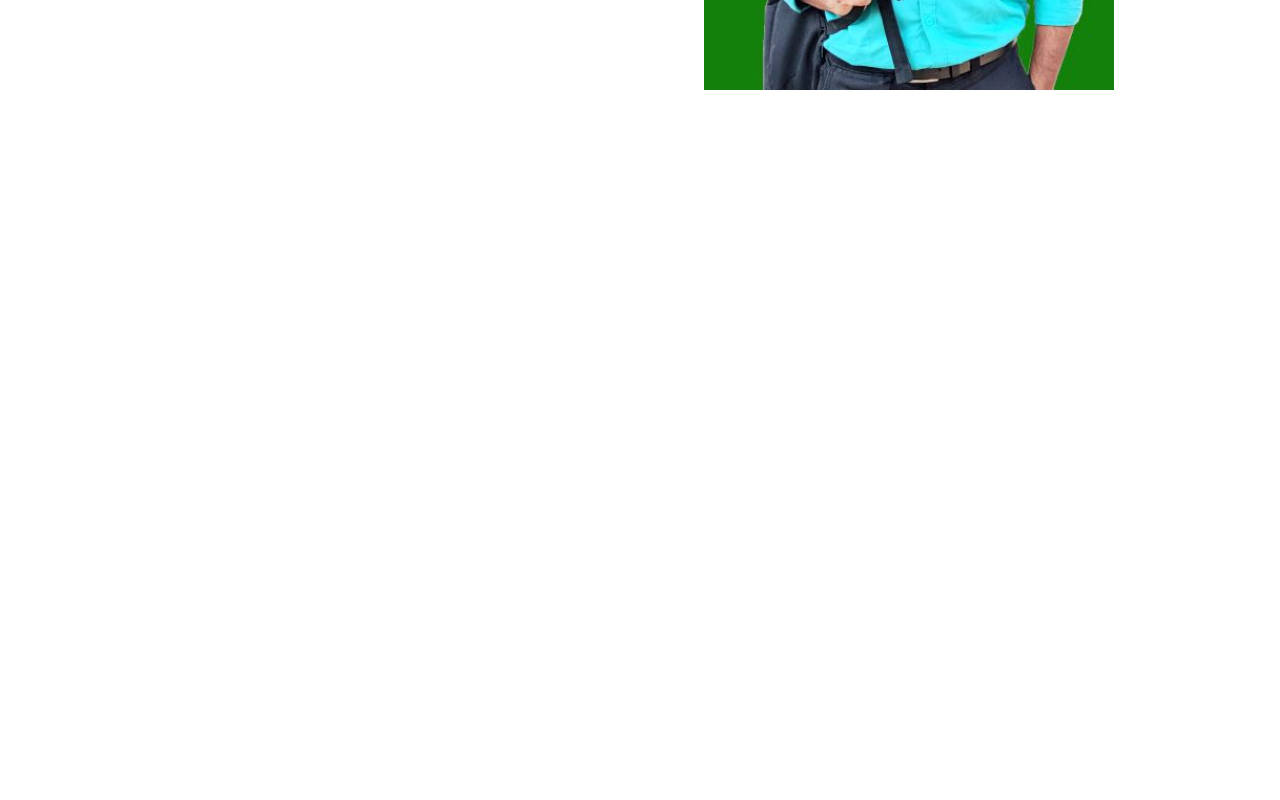
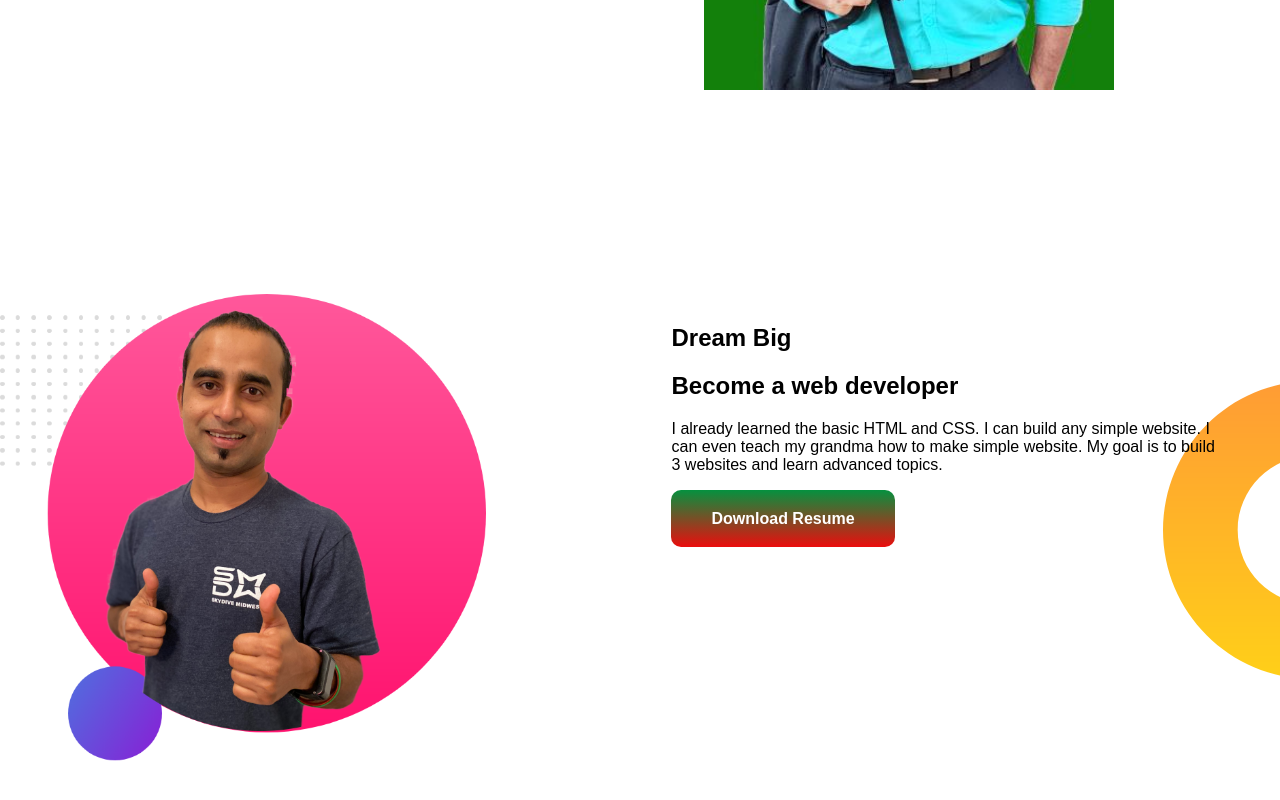
Before and after one commit to lamalif1/practice-websites, a plain HTML site: page index.html in a window 1280 px wide. Shown: the part 426-1226 px from the top of the page. Before the commit the page ends 800 px from the top, so only its background shows below. Drawn offline with Linux system fonts and the light colour scheme; a web font is replaced by a local one.

Commit message:
section 2 added

```diff
--- a/index.html
+++ b/index.html
@@ -33,6 +33,19 @@
             <img src="images/Capture.JPG">
         </div>
     </section>
+    <section class="banner">
+        <div>
+            <img src="images/jhankar2.png">
+        </div>
+        <div class="d1">
+            <h1>Dream Big</h1>
+            <h2>Become a web developer</h2>
+            <p class="s3">I already learned the basic HTML and CSS. I can build any simple website. I can even teach my
+                grandma how
+                to make simple website. My goal is to build 3 websites and learn advanced topics.</p>
+            <a class="s2" target="_blank"> Download Resume </a>
+        </div>
+    </section>
 </body>
 
 </html>
--- a/style.css
+++ b/style.css
@@ -13,6 +13,7 @@ body{
 }
 section{
     display: flex;
+    margin-bottom: 200px;
 }
 .d1{
     width: 50%;
@@ -40,3 +41,8 @@ section img {
     background-image:url(images/top-banner.png);
     background-repeat: no-repeat;
 }
+.banner{
+    background-image: url(images/dream-bg.png);
+    background-repeat:no-repeat;
+    background-position:right;
+}
```
